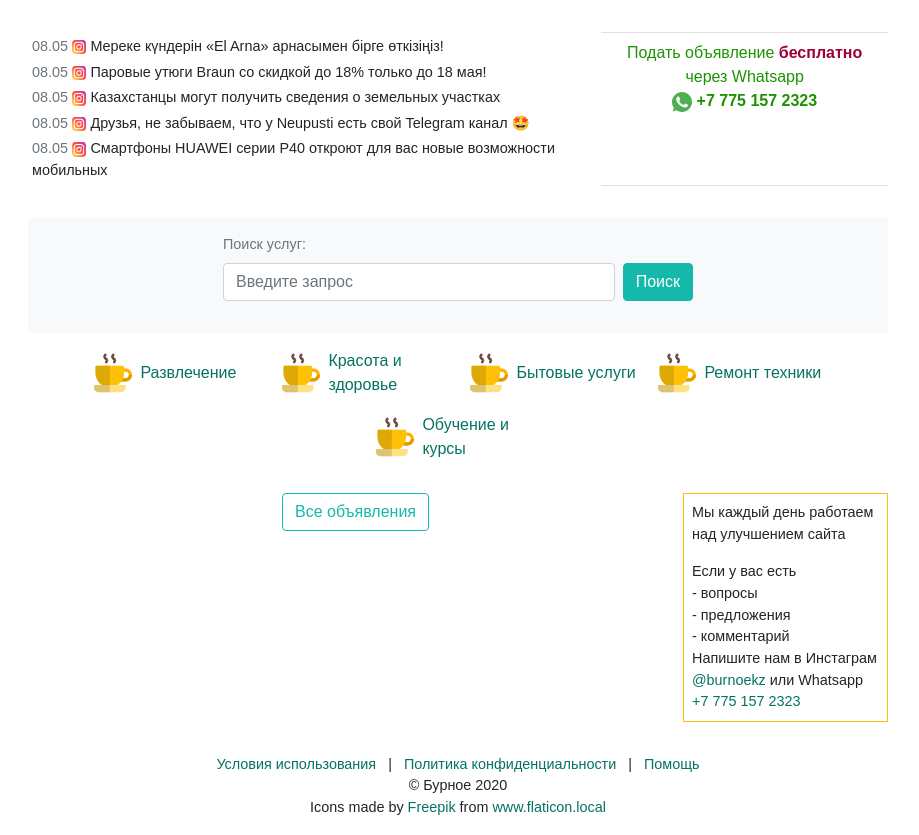
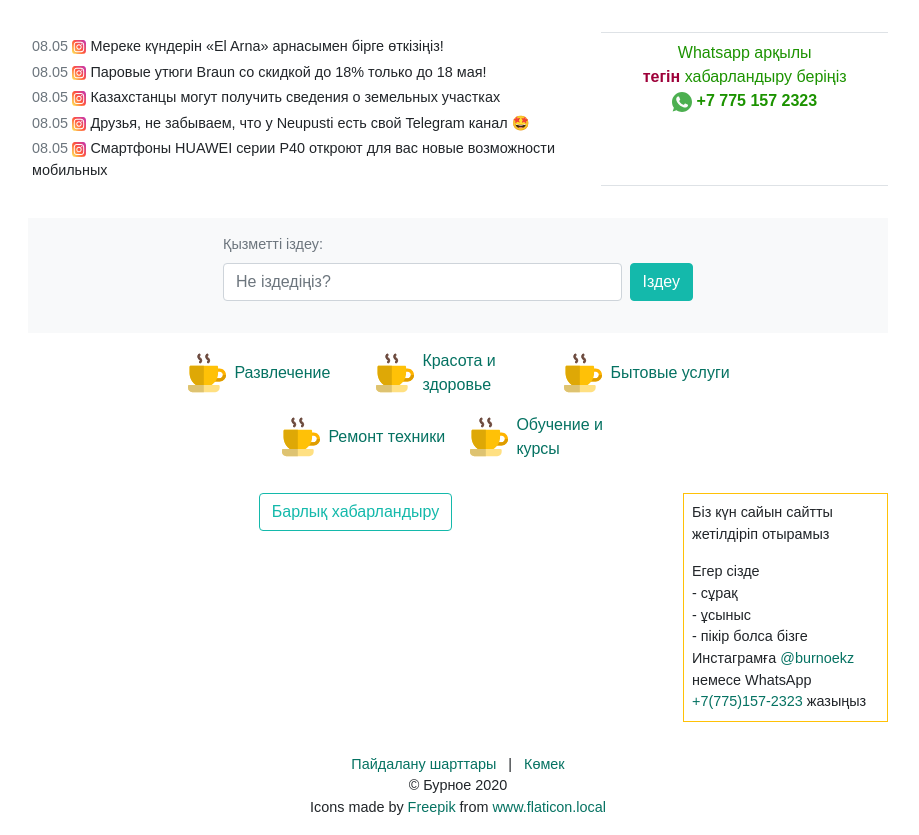
Before and after one commit to dauletra/burnoe_city, a Django app: page / in a window 1280 px wide. Shown: the part 56-891 px from the top of the page, without its empty margins (182-1101 px from the left). Run offline with Django 3.2, Linux system fonts and the light colour scheme; data comes from the database, SQL or seed files in the repository; data that the repository does not hold is empty; parts of the project's set-up code (start-up, migrations or seed data) failed here and were passed over; some libraries are stand-ins or nearby versions.

Commit message:
Translate main pages from russian to kazakh

```diff
--- a/burnoe_app/templates/_adv.html
+++ b/burnoe_app/templates/_adv.html
@@ -16,16 +16,14 @@
                 <a href="{% url 'service_detail' pk=advert.id %}" class="bb-title">{{ advert.title }}</a>
             </div>
             <div class="bb-small" style="word-wrap: break-word">
-                {{ advert.content|slice:"0:120" }}
-                <span class="d-none d-sm-inline">
-                    {{ advert.content|slice:"121:305" }}
+                {{ advert.content|slice:"0:120" }}<span class="d-none d-sm-inline">{{ advert.content|slice:"120:305" }}
                     <span>{{ advert.address }}</span>
                     <span class="text-center text-sm-left" style="white-space: nowrap;">
                         <img src="{% static "icons/"|add:advert.contact_set.first.type.icon %}" style="width: 1rem" />
                         <a href="{{ advert.contact_set.first.type.link_suff }}{{ advert.contact_set.first.account }}">{{ advert.contact_set.first.account }}</a>
                     </span>
                 </span>
-                <span class="continue-js text-muted d-sm-none"> дальше</span>
+                <span class="continue-js text-muted d-sm-none" style="white-space: nowrap; text-decoration: underline;"> ары қарай</span>
             </div>
             <div>
                 {% for tag in advert.tags|get_displayed_tags %}
--- /dev/null
+++ b/burnoe_app/templates/_categories.html
@@ -0,0 +1,12 @@
+{% load static %}
+
+<div class="my-2 pl-sm-2 d-flex justify-content-center flex-column flex-sm-row flex-wrap hide-scroll-bar bb-categories m-auto" style="max-width: 600px;">
+    {% for category in categories %}
+        <div class="d-flex mb-3 ml-2 bb-category">
+            <img src="{% static "icons/"|add:category.icon_name %}" style="width: 2.4rem" />
+            <a href="{% url 'service_list' %}?category={{ category.id }}" class="ml-2 align-self-center">
+                {{ category.name }}
+            </a>
+        </div>
+    {% endfor %}
+</div>
--- a/burnoe_app/templates/_info_fake.html
+++ b/burnoe_app/templates/_info_fake.html
@@ -1,12 +1,12 @@
 <div class="col d-none d-md-block ml-2" style="max-width: 205px; ">
     <div class="border border-warning p-2 sticky-top bb-small">
-        <p>Если описание услуги <span class="font-weight-bold" style="white-space: nowrap">не соответствует</span> действительности</p>
+        <p>Егер хабарландырудың сипаттамасы шындыққа <span class="font-weight-bold" style="white-space: nowrap">сәйкес келмесе</span></p>
 {#        <span>Если у вас есть</span><br/>#}
 {#        <span>- претензии</span><br/>#}
 {#        <span>- дополнения</span><br/>#}
 {#        <span>- комментарий</span><br/>#}
-        <span>Напишите нам в Инстаграм</span>
+        <span>Бізге Инстаграмға</span>
         <a href="https://instagram.com/burnoekz" class="" title="instagram.com/burnoekz" target="_blank">@burnoekz</a>
-        или Whatsapp <a href="https://wa.me/77751572323" class="" style="white-space: nowrap" target="_blank">+7 775 157 2323</a>
+        немесе WhatsApp-қа <a href="https://wa.me/77751572323" class="" style="white-space: nowrap" target="_blank">+7 775 157 2323</a> жазыңыз
     </div>
 </div>
--- a/burnoe_app/templates/_search_bar.html
+++ b/burnoe_app/templates/_search_bar.html
@@ -1,9 +1,9 @@
 <div class="bg-light py-3">
     <form class="bb-search-bar bb-small pb-3" action="{% url 'search' %}" method="get">
-        <div class="mb-2 text-muted">Поиск услуг:</div>
+        <div class="mb-2 text-muted">Қызметті іздеу:</div>
         <div class="d-flex">
-            <input name="query" value="{{ query }}" class="form-control basicAutoComplete" autocomplete="off" data-url="/hints.json" required placeholder="Введите запрос" />
-            <button class="btn btn-primary ml-2">Поиск</button>
+            <input name="query" value="{{ query }}" class="form-control basicAutoComplete" autocomplete="off" data-url="/hints.json" required placeholder="Не іздедіңіз?" />
+            <button class="btn btn-primary ml-2">Іздеу</button>
         </div>
     </form>
 </div>
--- a/burnoe_app/templates/_upgrade.html
+++ b/burnoe_app/templates/_upgrade.html
@@ -1,12 +1,12 @@
-<div class="col d-none d-md-block ml-2" style="max-width: 205px; ">
+<div class="col d-none d-md-block ml-2 bb-small" style="max-width: 205px; ">
     <div class="border border-warning p-2 sticky-top bb-small">
-        <p>Мы каждый день работаем над улучшением сайта</p>
-        <span>Если у вас есть</span><br/>
-        <span>- вопросы</span><br/>
-        <span>- предложения</span><br/>
-        <span>- комментарий</span><br/>
-        <span>Напишите нам в Инстаграм</span>
+        <p>Біз күн сайын сайтты жетілдіріп отырамыз</p>
+        <span>Егер сізде</span><br/>
+        <span>- сұрақ</span><br/>
+        <span>- ұсыныс</span><br/>
+        <span>- пікір болса бізге</span><br/>
+        <span>Инстаграмға</span>
         <a href="https://instagram.com/burnoekz" class="" title="instagram.com/burnoekz" target="_blank">@burnoekz</a>
-        или Whatsapp <a href="https://wa.me/77751572323" class="" style="white-space: nowrap" target="_blank">+7 775 157 2323</a>
+        немесе WhatsApp <a href="https://wa.me/77751572323" class="" style="white-space: nowrap" target="_blank">+7(775)157-2323</a> жазыңыз
     </div>
 </div>
--- a/burnoe_app/templates/base.html
+++ b/burnoe_app/templates/base.html
@@ -84,9 +84,9 @@
     <!-- FOOTER -->
     <div class="py-3 text-center bb-small" style="">
         <div class="text-center">
-            <a class="mx-2" style="white-space: nowrap" href="{% url 'terms' %}">Условия использования</a> |
-            <a class="mx-2" style="white-space: nowrap" href="{% url 'confident' %}">Политика конфиденциальности</a> |
-            <a class="mx-2" href="{% url 'help' %}">Помощь</a>
+            <a class="mx-2" style="white-space: nowrap" href="{% url 'terms' %}">Пайдалану шарттары</a> |
+{#            <a class="mx-2" style="white-space: nowrap" href="{% url 'confident' %}">Политика конфиденциальности</a> |#}
+            <a class="mx-2" href="{% url 'help' %}">Көмек</a>
         </div>
 
         <div>&copy; Бурное 2020</div>
--- a/burnoe_app/templates/confident.html
+++ b/burnoe_app/templates/confident.html
@@ -4,6 +4,10 @@
 
 {% block content %}
     {% include "_search_bar.html" %}
+    <div>
+        <a href="/">Главная страница</a>
+        <span class="text-muted">&rang; Помощь</span>
+    </div>
 
     <div>
         Политика конфиденциальности
--- a/burnoe_app/templates/main.html
+++ b/burnoe_app/templates/main.html
@@ -4,7 +4,7 @@
 {% load crop_image %}
 {% load event_photo %}
 
-{% block title %}Burnoe.kz - рекламно-информационный сайт Жуалынского района{% endblock title %}
+{% block title %}Burnoe.kz - Жуалы ауданы бойынша қызметтерді жарнамалау сайты{% endblock title %}
 
 {% block mycss %}
 <style>
@@ -53,8 +53,8 @@
         </div>
         <div class="col-12 col-md-4 order-1 border-top border-bottom order-md-2">
             <div class="m-auto text-center rounded py-2" style="max-width: 350px; color: #1c9300;">
-                <div>Подать объявление <span class="font-weight-bold blood-color">бесплатно</span></div>
-                <div>через Whatsapp</div>
+                <div>Whatsapp арқылы</div>
+                <div><span class="font-weight-bold blood-color">тегін</span> хабарландыру беріңіз </div>
                 <div>
                     <img src="{% static 'icons/whatsapp.svg' %}" class="img-fluid" style="width: 1.25rem;" />
                     <a href="https://wa.me/77751572323" style="color: #1c9300" class="font-weight-bold" target="_blank">+7 775 157 2323</a>
@@ -101,16 +101,7 @@
 
     <!-- CATEGORIES -->
     <div class="my-3">
-        <div class="my-2 pl-sm-2 d-flex justify-content-center flex-column flex-sm-row flex-wrap hide-scroll-bar bb-categories">
-            {% for category in service_categories %}
-                <div class="d-flex mb-3 ml-2" style="width: 180px; min-width: 180px">
-                    <img src="{% static "icons/"|add:category.icon_name %}" style="width: 2.4rem" />
-                    <a href="{% url 'service_list' %}?category={{ category.id }}" class="ml-2 align-self-center">
-                        {{ category.name }}
-                    </a>
-                </div>
-            {% endfor %}
-        </div>
+        {% include '_categories.html' with categories=service_categories only %}
     </div>
 
     <!-- ADVERTS -->
@@ -121,7 +112,7 @@
             {% endfor %}
 
             <div class="text-center">
-                <a href="{% url 'service_list' %}" class="btn btn-outline-primary">Все объявления</a>
+                <a href="{% url 'service_list' %}" class="btn btn-outline-primary">Барлық хабарландыру</a>
             </div>
         </div>
         {% include '_upgrade.html' %}
--- a/burnoe_app/views.py
+++ b/burnoe_app/views.py
@@ -58,11 +58,13 @@ class SearchResult(View):
             return redirect(resolve_url('service_list'))
         # сохранить текст запроса в базе данных
         client_query, _ = SearchText.objects.get_or_create(text=query.lower(), created_date__date=date.today())
-        client_query.count = F('count')+1
+        client_query.count = F('count') + 1
         client_query.save()
         # поиск по тегу
         try:
             tag = Tag.objects.get(text=query.lower())
+            tag.count = F('count') + 1
+            tag.save()
             services_by_tag = Service.objects.active().filter(tags=tag)
         except Tag.DoesNotExist:
             services_by_tag = Service.objects.none()
@@ -127,7 +129,8 @@ class ServiceList(ListView):
 
 class ServiceDetail(DetailView):
     template_name = 'service_detail.html'
-    queryset = Service.objects.active()
+    # eger xabarlandyru aktjvnyj bolmasa: qol zhetimsiz degen sooz shyghady
+    queryset = Service.objects.all()
     context_object_name = 'advert'
 
     def get_context_data(self, **kwargs):
--- a/static/site.css
+++ b/static/site.css
@@ -90,6 +90,11 @@ a.category:hover {
     font-size: 0.9rem;
 }
 
+.bb-category {
+    width: 180px;
+    min-width: 180px
+}
+
 .bb-search-bar {
     width: 310px;
     margin: auto;
```
Also changed, not shown: burnoe_app/templates/404.html (+6 -7 lines), burnoe_app/templates/help.html (+7 -5 lines), burnoe_app/templates/search_result.html (+5 -5 lines), burnoe_app/templates/service_detail.html (+6 -6 lines), burnoe_app/templates/service_list.html (+4 -13 lines), burnoe_app/templates/terms.html (+10 -2 lines).
